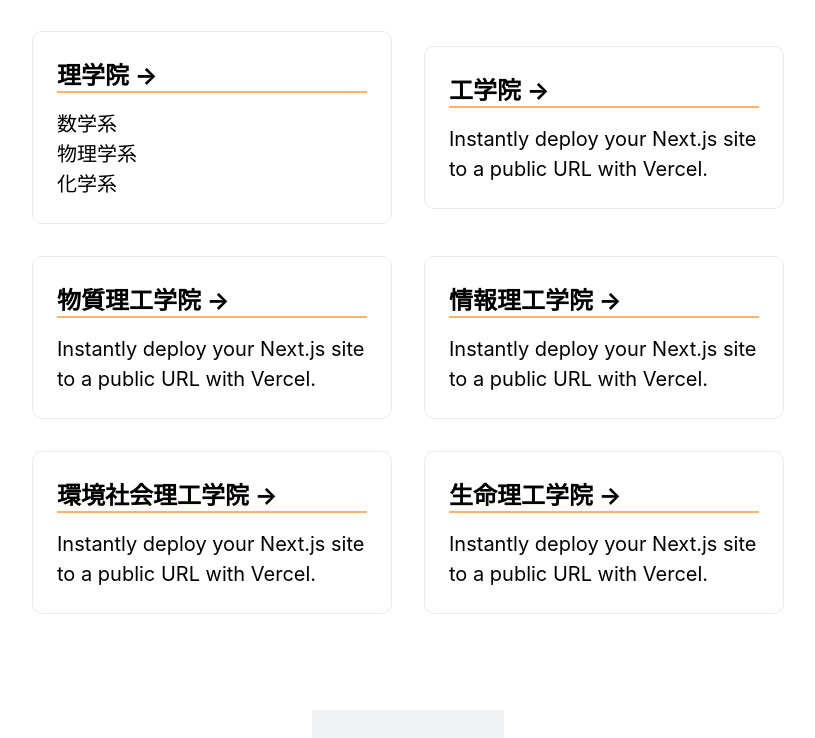
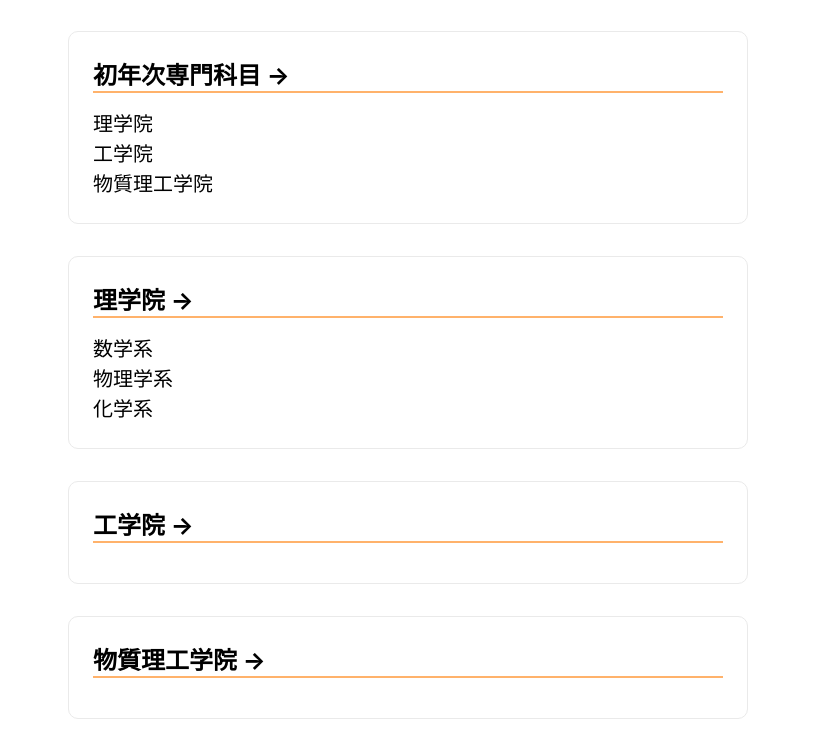
Before and after one commit to okoge-kaz/gyaku-hyotei, a Next.js app: page / in a window 1280 px wide. Shown: the part 544-1282 px from the top of the page, without its empty margins (232-1047 px from the left). Built offline with nearby package versions, Linux system fonts and the light colour scheme.

Commit message:
cardのサイズ調整

```diff
--- a/pages/index.js
+++ b/pages/index.js
@@ -14,9 +14,7 @@ export default function Home() {
 
       <main className={styles.main}>
         <div className={styles.section}>
-          <h1 className={styles.title}>
-            <span>Gyaku-Hyotei</span>
-          </h1>
+          <h1 className={styles.title}>Gyaku-Hyotei</h1>
 
           <p className={styles.description}>
             このページは
@@ -31,7 +29,6 @@ export default function Home() {
             <p>文系教養科目</p>
             <p>英語科目</p>
             <p>第二外国語科目</p>
-
           </a>
 
           <a href="https://nextjs.org/learn" className={styles.card}>
@@ -39,7 +36,6 @@ export default function Home() {
             <p>理学院</p>
             <p>工学院</p>
             <p>物質理工学院</p>
-
           </a>
 
           <a href="https://github.com/vercel/next.js/tree/master/examples" className={styles.card}>
@@ -47,7 +43,6 @@ export default function Home() {
             <p>数学系</p>
             <p>物理学系</p>
             <p>化学系</p>
-
           </a>
 
           <a
@@ -55,7 +50,7 @@ export default function Home() {
             className={styles.card}
           >
             <h2 className={styles.border}>工学院 &rarr;</h2>
-            <p>Instantly deploy your Next.js site to a public URL with Vercel.</p>
+            <p></p>
           </a>
 
           <a
@@ -63,7 +58,7 @@ export default function Home() {
             className={styles.card}
           >
             <h2 className={styles.border}>物質理工学院 &rarr;</h2>
-            <p>Instantly deploy your Next.js site to a public URL with Vercel.</p>
+            <p></p>
           </a>
 
           <a
@@ -71,7 +66,7 @@ export default function Home() {
             className={styles.card}
           >
             <h2 className={styles.border}>情報理工学院 &rarr;</h2>
-            <p>Instantly deploy your Next.js site to a public URL with Vercel.</p>
+            <p></p>
           </a>
 
           <a
@@ -79,7 +74,7 @@ export default function Home() {
             className={styles.card}
           >
             <h2 className={styles.border}>環境社会理工学院 &rarr;</h2>
-            <p>Instantly deploy your Next.js site to a public URL with Vercel.</p>
+            <p></p>
           </a>
 
           <a
@@ -87,7 +82,7 @@ export default function Home() {
             className={styles.card}
           >
             <h2 className={styles.border}>生命理工学院 &rarr;</h2>
-            <p>Instantly deploy your Next.js site to a public URL with Vercel.</p>
+            <p></p>
           </a>
         </div>
       </main>
--- a/styles/Home.module.css
+++ b/styles/Home.module.css
@@ -82,7 +82,7 @@
   border: 1px solid #eaeaea;
   border-radius: 10px;
   transition: color 0.15s ease, border-color 0.15s ease;
-  width: 45%;
+  width: 85%;
 }
 
 .card:hover,
```
Lines whose indentation alone changed are shown as unchanged.
